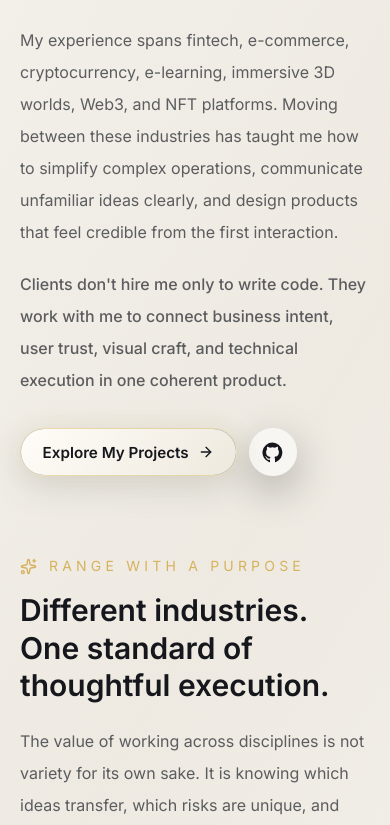
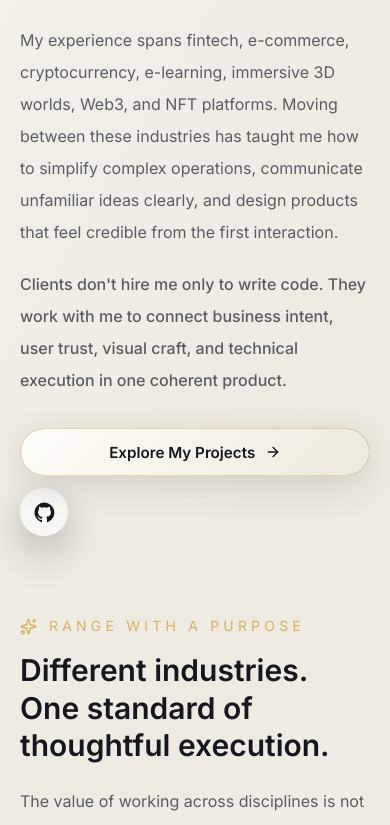
Before and after one commit to Ukwun/myportfolio, a Next.js app: page /about in a window 390 px wide. Shown: the part 1165-1990 px from the top of the page. Built offline with nearby package versions, Linux system fonts and the light colour scheme; no server answers.

Commit message:
Fix admin auth and mobile responsiveness

```diff
--- a/netlify/lib/admin-auth.mjs
+++ b/netlify/lib/admin-auth.mjs
@@ -4,7 +4,11 @@ export const ADMIN_EMAIL = "ukwun97@gmail.com";
 export const ADMIN_COOKIE = "portfolio_admin_session";
 
 function getSecret() {
-  return process.env.ADMIN_SESSION_SECRET || "";
+  return process.env.ADMIN_SESSION_SECRET || "dev-admin-session-secret-local-only";
+}
+
+function isSecureCookieEnvironment() {
+  return typeof process !== "undefined" && process.env.NODE_ENV === "production";
 }
 
 function sign(value) {
@@ -12,17 +16,18 @@ function sign(value) {
 }
 
 export function createAdminSession() {
-  if (!getSecret()) throw new Error("Admin session secret is not configured");
   const payload = Buffer.from(JSON.stringify({ email: ADMIN_EMAIL, exp: Date.now() + 8 * 60 * 60 * 1000, nonce: randomBytes(12).toString("hex") })).toString("base64url");
   return `${payload}.${sign(payload)}`;
 }
 
 export function adminSessionCookie(token) {
-  return `${ADMIN_COOKIE}=${token}; Path=/; HttpOnly; Secure; SameSite=Strict; Max-Age=28800`;
+  const secure = isSecureCookieEnvironment() ? "; Secure" : "";
+  return `${ADMIN_COOKIE}=${token}; Path=/; HttpOnly; SameSite=Strict; Max-Age=28800${secure}`;
 }
 
 export function clearAdminSessionCookie() {
-  return `${ADMIN_COOKIE}=; Path=/; HttpOnly; Secure; SameSite=Strict; Max-Age=0`;
+  const secure = isSecureCookieEnvironment() ? "; Secure" : "";
+  return `${ADMIN_COOKIE}=; Path=/; HttpOnly; SameSite=Strict; Max-Age=0${secure}`;
 }
 
 export function getAdminEmail(request) {
--- a/src/app/globals.css
+++ b/src/app/globals.css
@@ -15,12 +15,39 @@
 
 html {
   scroll-behavior: smooth;
+  max-width: 100%;
 }
 
 body {
   background: var(--background);
   color: var(--foreground);
   font-family: var(--font-inter), Arial, Helvetica, sans-serif;
+  min-height: 100vh;
+  overflow-x: hidden;
+  width: 100%;
+}
+
+img,
+svg,
+video,
+canvas,
+iframe,
+object {
+  display: block;
+  max-width: 100%;
+  height: auto;
+}
+
+* {
+  word-break: break-word;
+}
+
+@media (max-width: 640px) {
+  .btn-primary,
+  .btn-secondary,
+  .btn-whatsapp {
+    width: 100%;
+  }
 }
 
 .site-root { transition: background 500ms ease, color 350ms ease; }
--- a/src/app/layout.tsx
+++ b/src/app/layout.tsx
@@ -16,6 +16,9 @@ export const metadata: Metadata = {
 export default function RootLayout({ children }: { children: React.ReactNode }) {
   return (
     <html lang="en" suppressHydrationWarning className={`${sora.variable} ${inter.variable} ${mono.variable} h-full antialiased`}>
+      <head>
+        <meta name="viewport" content="width=device-width, initial-scale=1, viewport-fit=cover" />
+      </head>
       <body className="min-h-full bg-[#070707] text-[#f5f5f5]">
         <SiteAnalytics />
         <SiteShell>{children}</SiteShell>
--- a/src/components/admin-dashboard.tsx
+++ b/src/components/admin-dashboard.tsx
@@ -61,7 +61,12 @@ export function AdminDashboard() {
       const result = await response.json();
       if (!response.ok) throw new Error(result.error || "Unable to send the code.");
       setView("code");
-      setMessage("A six-digit sign-in code has been sent to the super-admin email.");
+      if (result.devCode) {
+        setCode(String(result.devCode));
+        setMessage(`Development mode is active. Use this code to continue: ${result.devCode}`);
+      } else {
+        setMessage("A six-digit sign-in code has been sent to the super-admin email.");
+      }
     } catch (error) {
       setMessage(error instanceof Error ? error.message : "Unable to send the code.");
     } finally {
```
Also changed, not shown: 1 other file (tests, documents, lock files or other folders).
